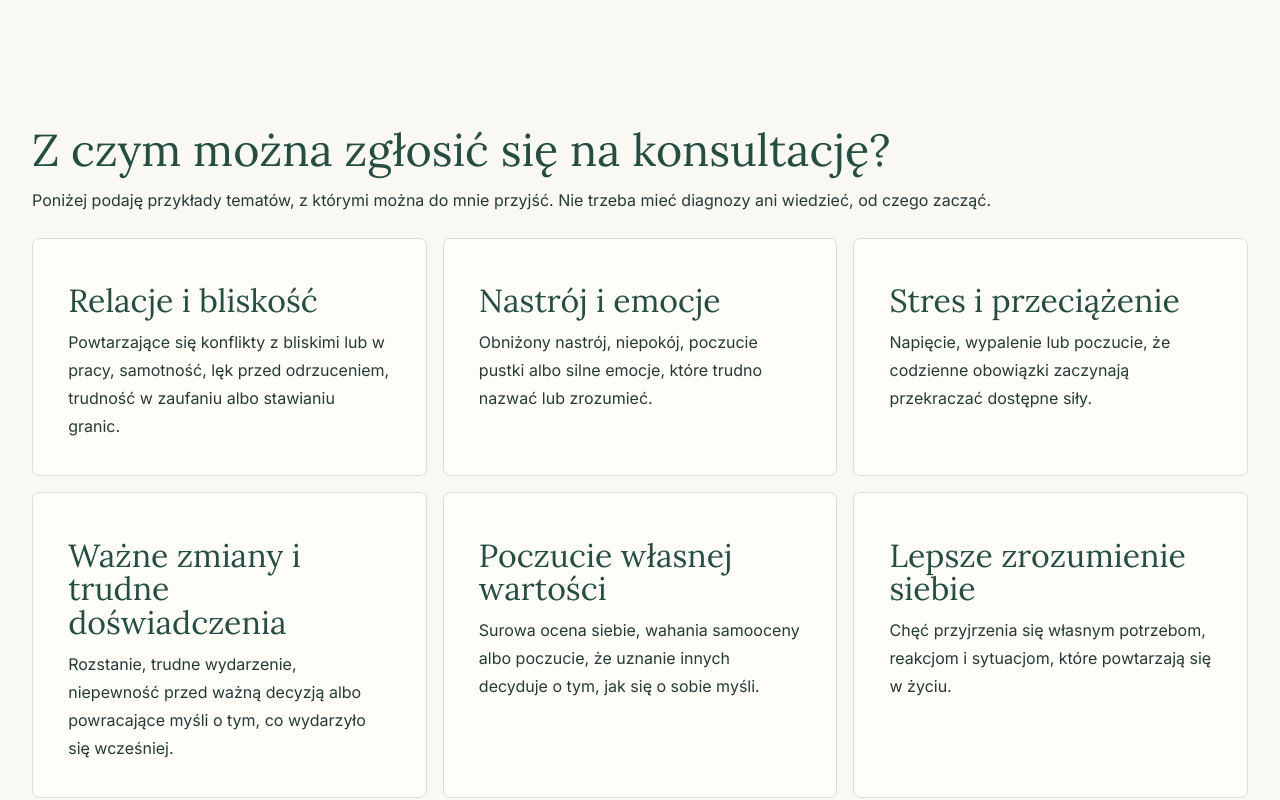
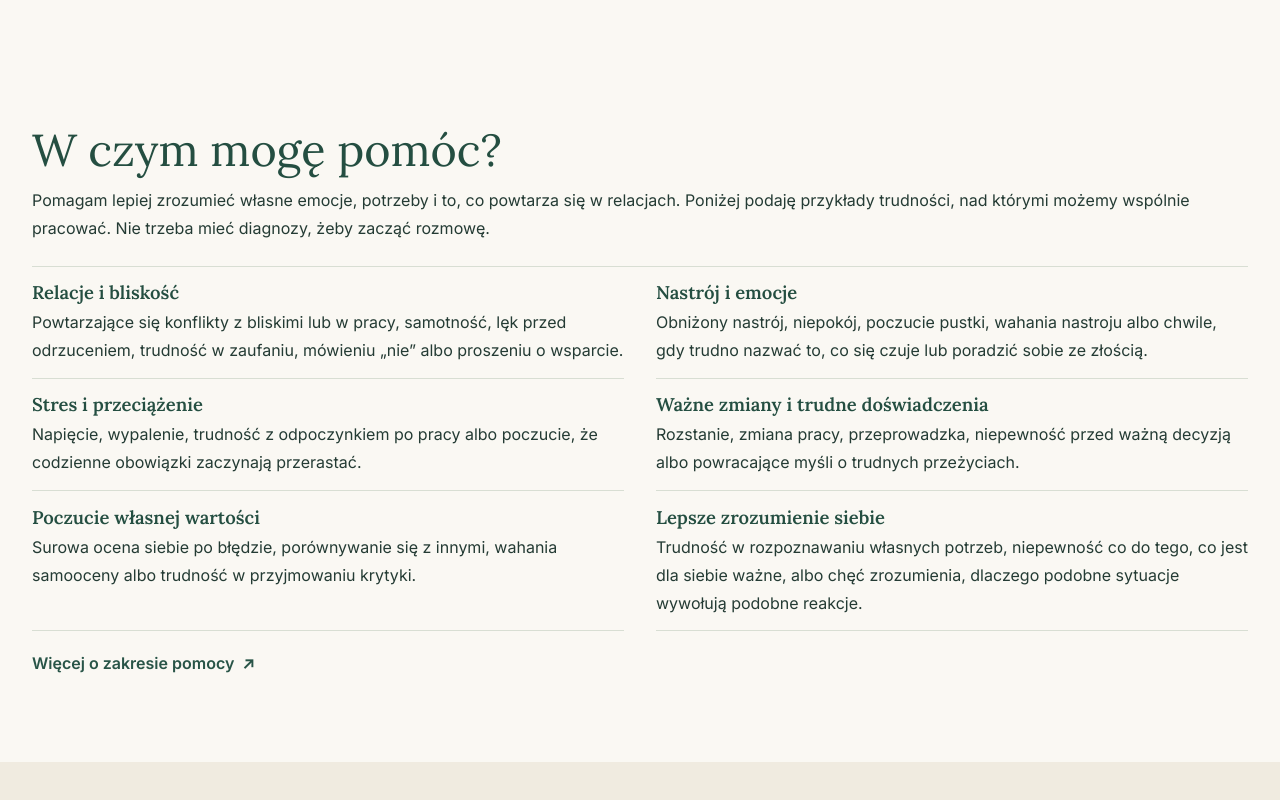
Before and after one commit to Aqulol/strona-psycholog, a Next.js app: page / in a window 1280 px wide. Shown: the part 1320-2120 px from the top of the page. Built offline with nearby package versions, Linux system fonts and the light colour scheme.

Commit message:
Present homepage support topics as a compact list
Co-authored-by: arena-agent <297053741+arena-agent@users.noreply.github.com>

```diff
--- a/app/globals.css
+++ b/app/globals.css
@@ -151,3 +151,10 @@ body { background:#faf8f3;color:#243b34; }
 .editorial-card h2 a,.editorial-card h3 a { text-decoration:underline; text-underline-offset:4px; text-decoration-thickness:1px; }
 .reading h1,main.max-w-3xl h1 { overflow-wrap:anywhere; }
 .embed[title*="Booksy"] { min-height:42rem; }
+
+.support-list { display:grid; list-style:none; border-top:1px solid #d8ded3; margin-bottom:.6rem; }
+.support-list li { padding:.85rem 0; border-bottom:1px solid #d8ded3; }
+.support-list h3 { font-size:1.15rem; font-weight:600; line-height:1.35; color:#244e41; margin-bottom:.2rem; }
+@media(min-width:720px) {
+  .support-list { grid-template-columns:repeat(2,minmax(0,1fr)); column-gap:2rem; }
+}
--- a/app/page.tsx
+++ b/app/page.tsx
@@ -16,17 +16,17 @@ export default function Home(){return <main id="tresc">
 <section className="editorial-card"><p className="eyebrow">02 / Nurt</p><h3>Psychoterapia psychodynamiczna</h3><p>Przyglądam się razem z Panem/Panią temu, jak wcześniejsze doświadczenia mogą wiązać się z dzisiejszymi reakcjami. Ważne jest również to, co dzieje się w samej rozmowie.</p><More href={paths.method}>Na czym polega terapia</More></section>
 <section className="editorial-card"><p className="eyebrow">03 / Podejście</p><h3>Praca z przeniesieniem</h3><p>W TFP badamy, jak znane z życia wzorce relacji pojawiają się także w kontakcie ze mną. Stosuję to podejście w klasycznym ujęciu, w ramach szkolenia i pod superwizją.</p><More href={paths.tfp}>Czym jest TFP</More></section></div></div>
 <section className="shell home-block" aria-labelledby="tematy-konsultacji">
-  <h2 id="tematy-konsultacji">Z czym można zgłosić się na konsultację?</h2>
-  <p className="mb-6">Poniżej podaję przykłady tematów, z którymi można do mnie przyjść. Nie trzeba mieć diagnozy ani wiedzieć, od czego zacząć.</p>
-  <ul className="card-grid">
-    <li className="editorial-card"><h3>Relacje i bliskość</h3><p>Powtarzające się konflikty z bliskimi lub w pracy, samotność, lęk przed odrzuceniem, trudność w zaufaniu albo stawianiu granic.</p></li>
-    <li className="editorial-card"><h3>Nastrój i emocje</h3><p>Obniżony nastrój, niepokój, poczucie pustki albo silne emocje, które trudno nazwać lub zrozumieć.</p></li>
-    <li className="editorial-card"><h3>Stres i przeciążenie</h3><p>Napięcie, wypalenie lub poczucie, że codzienne obowiązki zaczynają przekraczać dostępne siły.</p></li>
-    <li className="editorial-card"><h3>Ważne zmiany i trudne doświadczenia</h3><p>Rozstanie, trudne wydarzenie, niepewność przed ważną decyzją albo powracające myśli o tym, co wydarzyło się wcześniej.</p></li>
-    <li className="editorial-card"><h3>Poczucie własnej wartości</h3><p>Surowa ocena siebie, wahania samooceny albo poczucie, że uznanie innych decyduje o tym, jak się o sobie myśli.</p></li>
-    <li className="editorial-card"><h3>Lepsze zrozumienie siebie</h3><p>Chęć przyjrzenia się własnym potrzebom, reakcjom i sytuacjom, które powtarzają się w życiu.</p></li>
+  <h2 id="tematy-konsultacji">W czym mogę pomóc?</h2>
+  <p className="mb-6">Pomagam lepiej zrozumieć własne emocje, potrzeby i to, co powtarza się w relacjach. Poniżej podaję przykłady trudności, nad którymi możemy wspólnie pracować. Nie trzeba mieć diagnozy, żeby zacząć rozmowę.</p>
+  <ul className="support-list" role="list">
+    <li><h3>Relacje i bliskość</h3><p>Powtarzające się konflikty z bliskimi lub w pracy, samotność, lęk przed odrzuceniem, trudność w zaufaniu, mówieniu „nie” albo proszeniu o wsparcie.</p></li>
+    <li><h3>Nastrój i emocje</h3><p>Obniżony nastrój, niepokój, poczucie pustki, wahania nastroju albo chwile, gdy trudno nazwać to, co się czuje lub poradzić sobie ze złością.</p></li>
+    <li><h3>Stres i przeciążenie</h3><p>Napięcie, wypalenie, trudność z odpoczynkiem po pracy albo poczucie, że codzienne obowiązki zaczynają przerastać.</p></li>
+    <li><h3>Ważne zmiany i trudne doświadczenia</h3><p>Rozstanie, zmiana pracy, przeprowadzka, niepewność przed ważną decyzją albo powracające myśli o trudnych przeżyciach.</p></li>
+    <li><h3>Poczucie własnej wartości</h3><p>Surowa ocena siebie po błędzie, porównywanie się z innymi, wahania samooceny albo trudność w przyjmowaniu krytyki.</p></li>
+    <li><h3>Lepsze zrozumienie siebie</h3><p>Trudność w rozpoznawaniu własnych potrzeb, niepewność co do tego, co jest dla siebie ważne, albo chęć zrozumienia, dlaczego podobne sytuacje wywołują podobne reakcje.</p></li>
   </ul>
-  <More href={paths.signs}>Więcej o powodach zgłoszenia i granicach pomocy</More>
+  <More href={paths.signs}>Więcej o zakresie pomocy</More>
 </section>
 <section className="band"><div className="shell home-block"><p className="eyebrow">Pierwsze spotkania</p><h2>Od konsultacji do regularnych sesji</h2><p>Po kontakcie zwykle spotykamy się cztery razy na konsultacjach. Jeśli wspólnie zdecydujemy się na terapię, ustalamy zasady współpracy i rytm jednej lub dwóch sesji w tygodniu.</p><More href={paths.consult}>Jak przebiegają konsultacje</More></div></section>
 <div className="shell home-block home-pair"><section><h2>Dorośli</h2><p>Pracuję indywidualnie z osobami dorosłymi. Zapraszam zarówno po zmianie życiowej, jak i wtedy, gdy trudności powracają od dawna.</p><More href={paths.adults}>Psychoterapia dorosłych</More></section><section><h2>Młodzież od 15. roku życia</h2><p>Pracuję w tym samym nurcie także z młodzieżą. Na pierwsze spotkanie z osobą niepełnoletnią zapraszam rodzica lub rodziców.</p><More href={paths.youth}>Psychoterapia młodzieży</More></section><section><h2>Superwizja</h2><p>Regularnie omawiam swoją pracę z doświadczonym specjalistą z zachowaniem poufności. Pomaga mi to dbać o jakość i bezpieczeństwo procesu.</p><More href={paths.about+'#superwizja'}>Czym jest superwizja</More></section><section><h2>O mnie</h2><p>Jestem psychologiem, absolwentem Uniwersytetu Wrocławskiego. Jestem na II roku czteroletniego szkolenia w Międzynarodowej Szkole Psychoterapii Psychodynamicznej.</p><More href={paths.about}>Wykształcenie i szkolenie</More></section></div>
```
